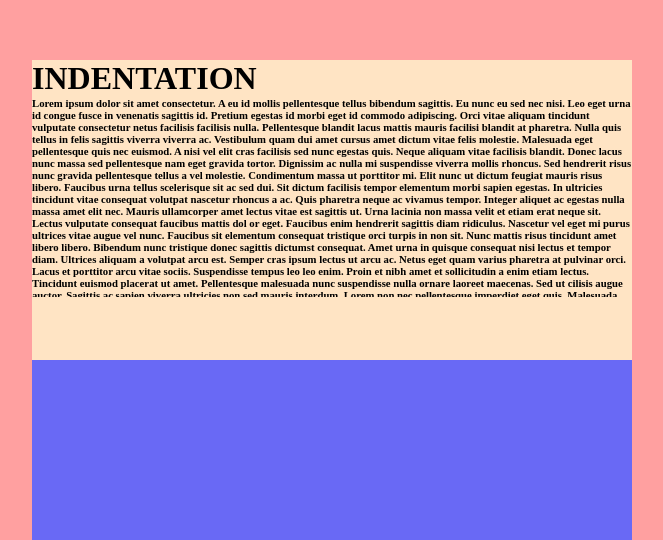
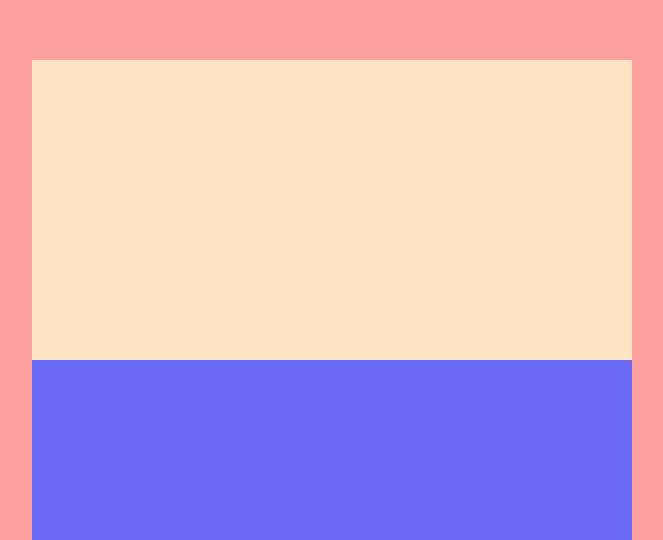
Before and after one commit to Saccharin01/-, a React app: page / in a window 1280 px wide. Shown: the part 260-800 px from the top of the page, without its empty margins (224-887 px from the left). Built offline with nearby package versions, Linux system fonts and the light colour scheme.

Commit message:
feat | CardComponent.tsx
로직 추가

```diff
--- a/src/CardComponent.tsx
+++ b/src/CardComponent.tsx
@@ -10,12 +10,13 @@ import React from "react";
 
 
 const CardComponent:React.FC = ()=>{
+const length = Array.isArray(baseData.card.textNode) ? baseData.card.textNode.length : 1
+  return (
 
-  return (
     <DivComponent className={baseData.cardContainer.class}>
+
         <DivComponent className={baseData.card.class}>
-          <H1Component textNode={baseData.h1.textNode[0]}/>
-          <H6Component textNode={baseData.h6.textNode[0]}/>
+
         </DivComponent>
       </DivComponent>
   )
```
